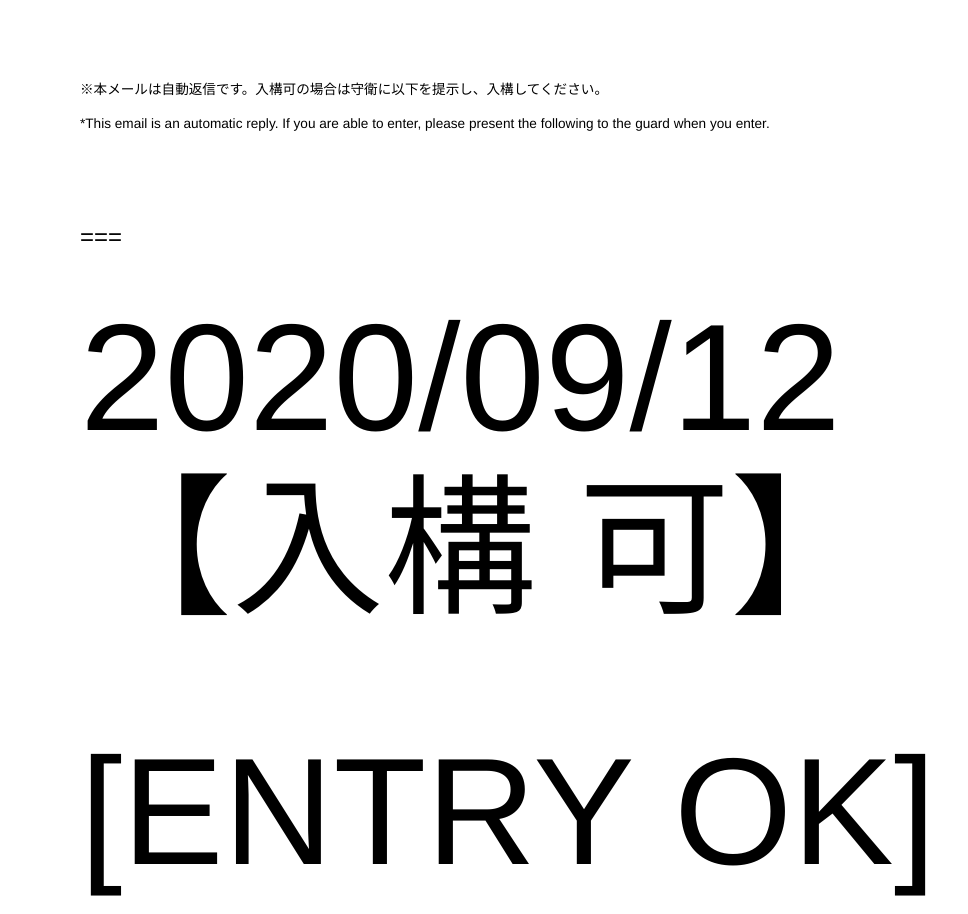
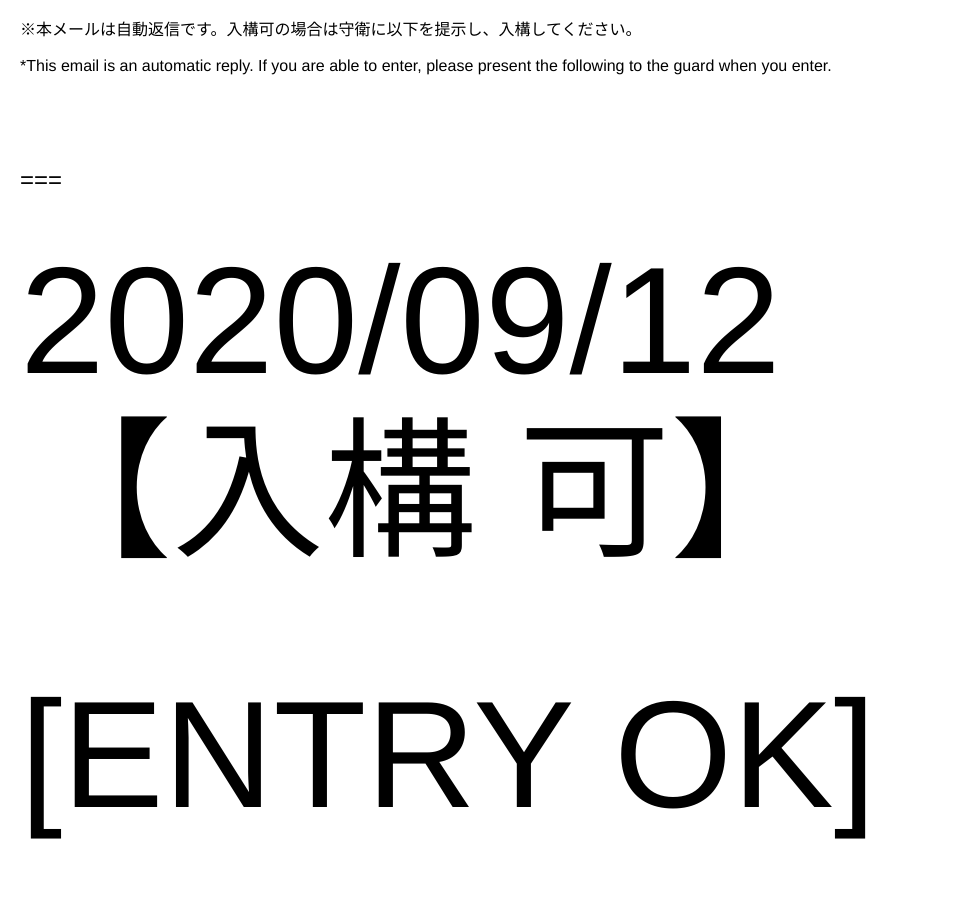
Before and after one commit to eastjp2/eastjp2.github.io, a plain HTML site: page index.html in a window 1280 px wide. Shown: the top 914 px of the page, without its empty margins (0-968 px from the left). Drawn offline with Linux system fonts and the light colour scheme.

Commit message:
Update gomi.css

```diff
--- a/gomi.css
+++ b/gomi.css
@@ -7,11 +7,11 @@ body {
   "Hiragino Sans",
   Meiryo,
   sans-serif;
-  margin:80px;
+  margin:20px;
 }
 
 .pre {
-  font-size: 0.85rem;
+  font-size: 1rem;
   line-height:20px;
   font-weight: 300;
 }
```
